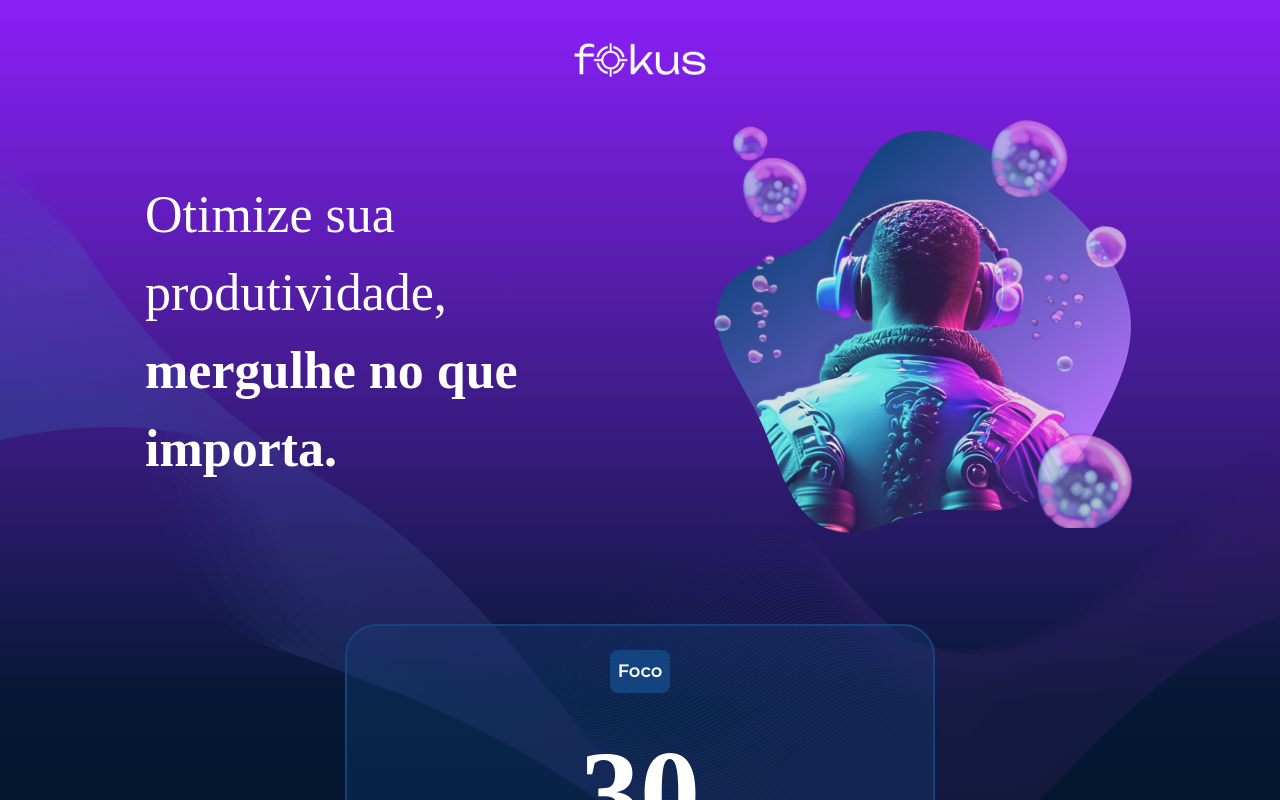
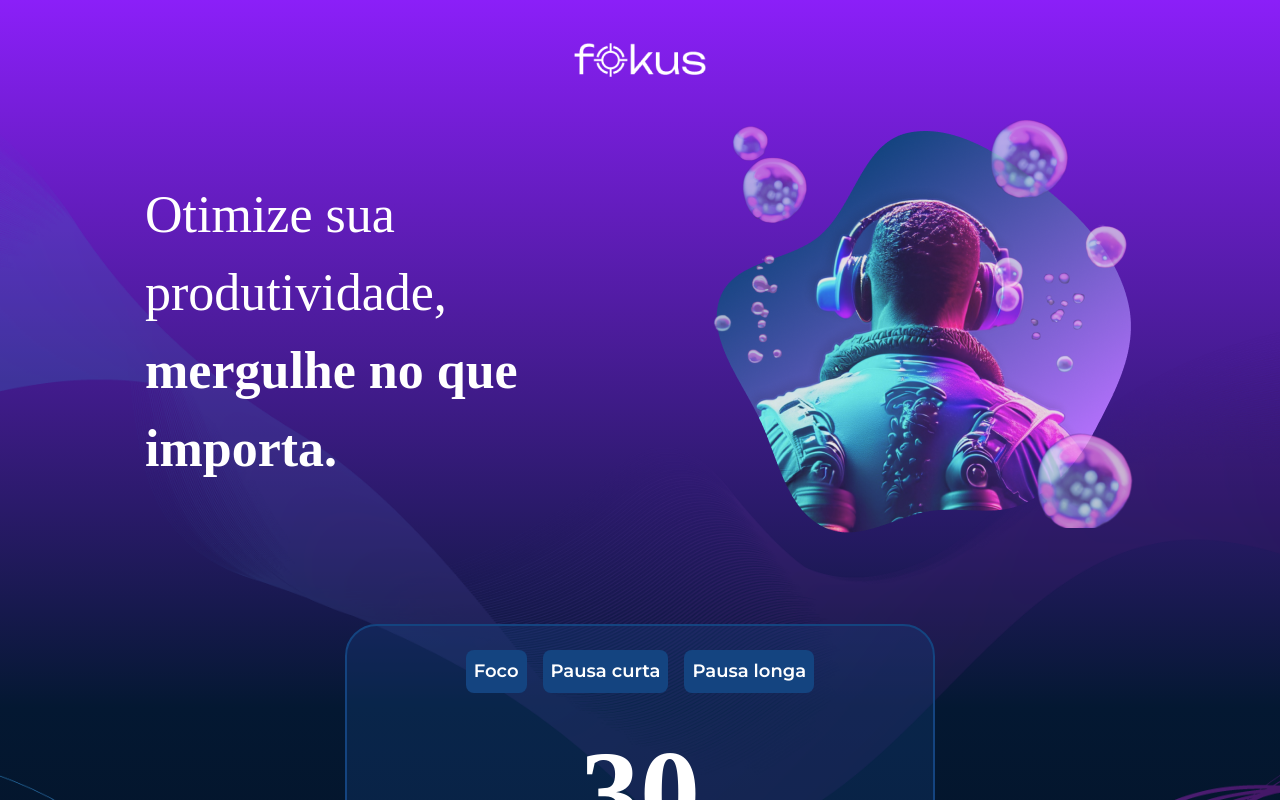
Before and after one commit to NeiltonSeguins/4487-fokus, a React (Vite) app: page / in a window 1280 px wide. Shown: the top 800 px of the page. Built offline with nearby package versions, Linux system fonts and the light colour scheme; a web font is replaced by a local one.

Commit message:
fix: fazendo ajustes nos componentes.

```diff
--- a/src/App.module.css
+++ b/src/App.module.css
@@ -1,14 +1,17 @@
 .app--foco {
   background-image: url("/pattern.png"),
     linear-gradient(180deg, #8b1ff8 0%, #041832 48.44%, #01080e 100%);
+  background-size: cover;
 }
 
 .app--descanso-curto {
   background-image: url("/pattern.png"),
     linear-gradient(180deg, #0f725c 0%, #041832 48.44%, #01080e 100%);
+  background-size: cover;
 }
 
 .app--descanso-longo {
   background-image: url("/pattern.png"),
     linear-gradient(180deg, #1875e9 0%, #041832 48.44%, #01080e 100%);
+  background-size: cover;
 }
--- a/src/components/Cronometro/BotoesModos/BotaoModo/index.jsx
+++ b/src/components/Cronometro/BotoesModos/BotaoModo/index.jsx
@@ -1,5 +1,5 @@
 import styles from "./styles.module.css";
-export default function BotaoModo({ children, modoBotao }) {
+export default function BotaoModo({ children }) {
   return (
     <button
       className={`
--- a/src/components/Cronometro/BotoesModos/index.jsx
+++ b/src/components/Cronometro/BotoesModos/index.jsx
@@ -3,18 +3,34 @@ import styles from "./styles.module.css";
 import BotaoModo from "./BotaoModo";
 
 export default function BotoesModos() {
-  const modo = {
-    id: "foco",
-    nome: "Foco",
-    frase: ["Otimize sua produtividade,", "mergulhe no que importa."],
-    tempoInicialEmSegundos: 30,
-  };
+  const modo = [
+    {
+      id: "foco",
+      nome: "Foco",
+      frase: ["Otimize sua produtividade,", "mergulhe no que importa."],
+      tempoInicialEmSegundos: 25,
+    },
+    {
+      id: "pausa_curta",
+      nome: "Pausa curta",
+      frase: ["Que tal dar uma respirada?", "Faça uma pausa curta"],
+      tempoInicialEmSegundos: 5,
+    },
+    {
+      id: "pausa_longa",
+      nome: "Pausa longa",
+      frase: ["Hora de voltar a superfície", "Faça uma pausa longa."],
+      tempoInicialEmSegundos: 15,
+    },
+  ];
 
   return (
     <ul className={styles["cronometer-modes"]}>
-      <li key={modo.id}>
-        <BotaoModo modoBotao={modo}>{modo.nome}</BotaoModo>
-      </li>
+      {modo.map((m) => (
+        <li key={m.id}>
+          <BotaoModo>{m.nome}</BotaoModo>
+        </li>
+      ))}
     </ul>
   );
 }
```
